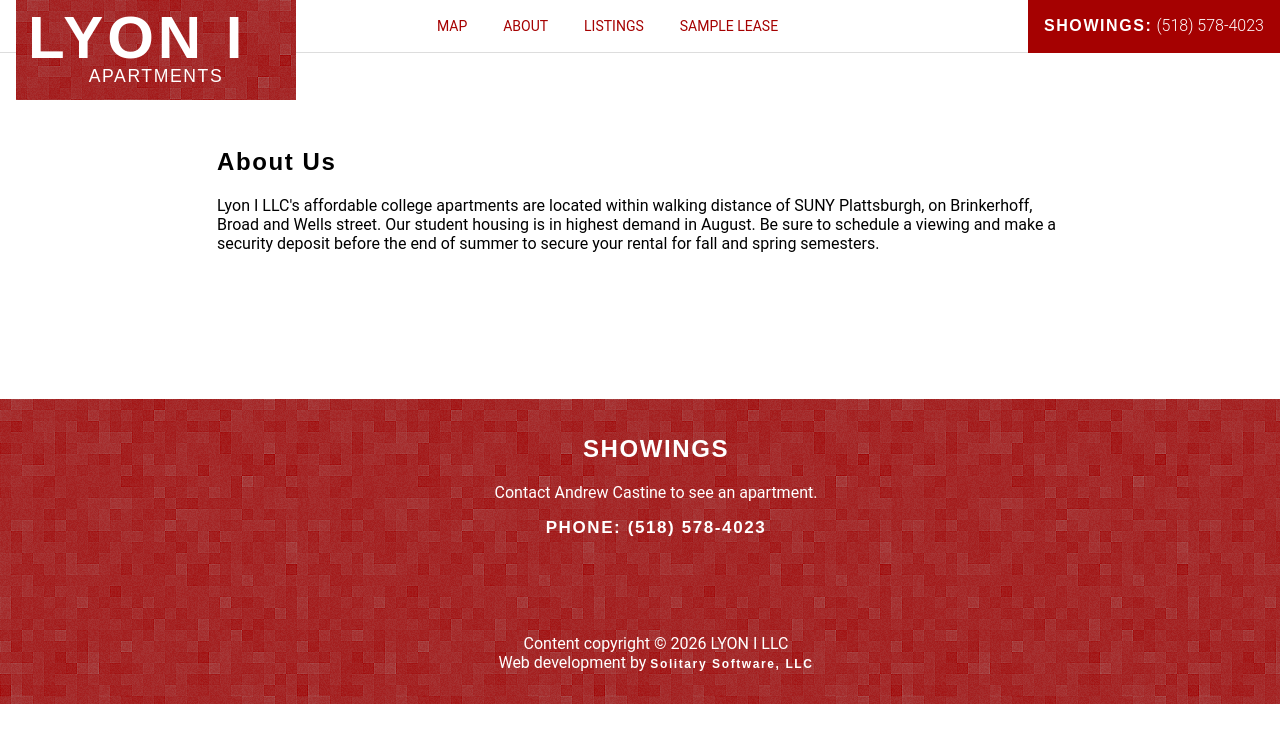
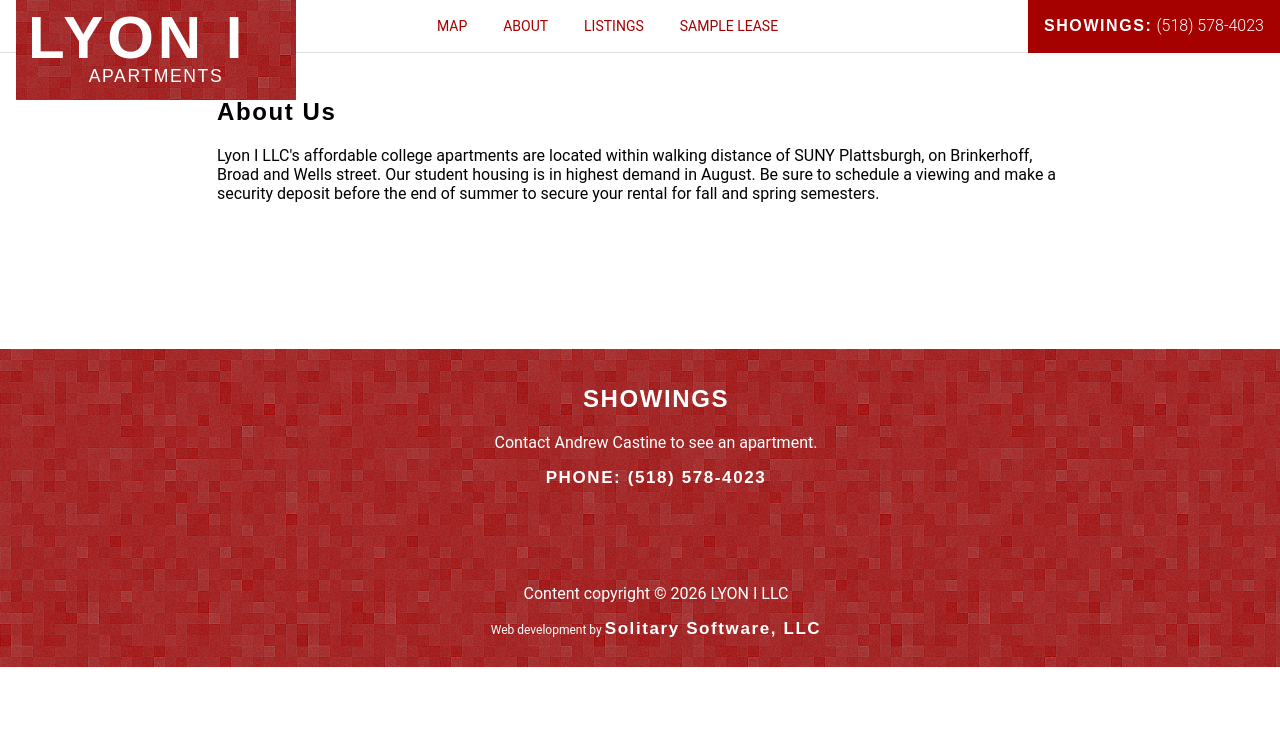
Before and after one commit to cssidy/psh, a Jekyll site: the page built from about.html, in a window 1280 px wide. Shown: the top 743 px of the page. Built offline with Jekyll 4.4.1, drawn with Linux system fonts in a browser that asks for light colours.

Commit message:
footer work

```diff
--- a/_layouts/inner.html
+++ b/_layouts/inner.html
@@ -168,11 +168,8 @@
                   <h2>SHOWINGS</h2>
                   <p>Contact Andrew Castine to see an apartment.</p>
                   <a href="tel:+15185784023">PHONE: (518) 578-4023</a><br>
-
-                  <p>
-                    Content copyright © {{ site.time | date: '%Y' }} LYON I LLC<br>
-                    Web development by <a style="font-size: .75rem;" href="https://www.solitarysoftware.com">Solitary Software, LLC</a><br>
-                  </p>
+                  <p>Content copyright © {{ site.time | date: '%Y' }} LYON I LLC<br></p>
+                  <p style="font-size: .75rem;">Web development by <a href="https://www.solitarysoftware.com">Solitary Software, LLC</a></p>
               </footer>
           </div>
     </body>
--- a/assets/css/main.css
+++ b/assets/css/main.css
@@ -175,7 +175,7 @@ footer a {
   grid-template-columns: 40% 1fr;
 }
 .apartment-details div, .about-us, .listings {
-  padding: 75px 25px 0 25px;
+  padding: 25px 25px 0 25px;
 }
 .about-us {
   padding-bottom: 5rem;
```
